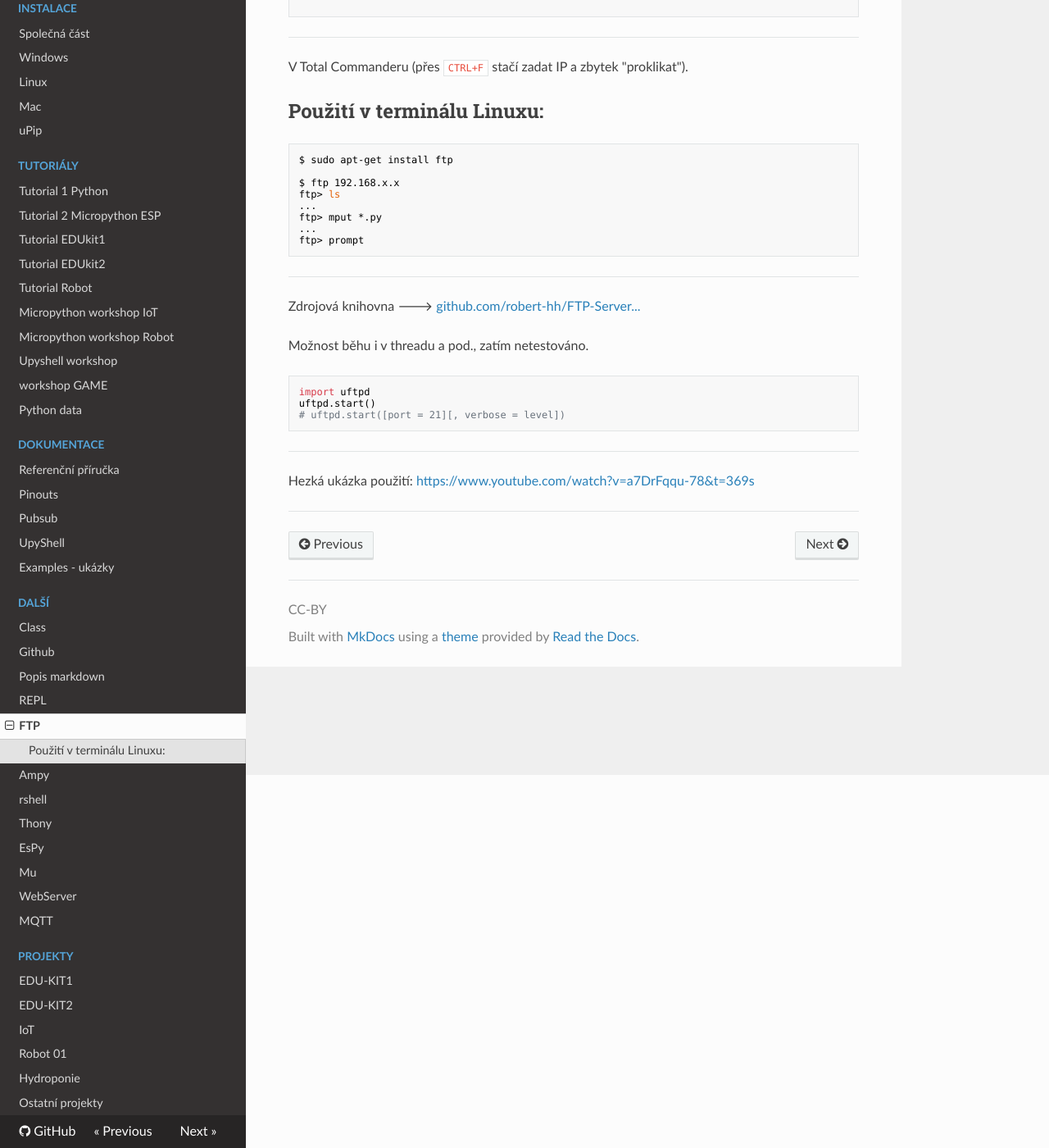
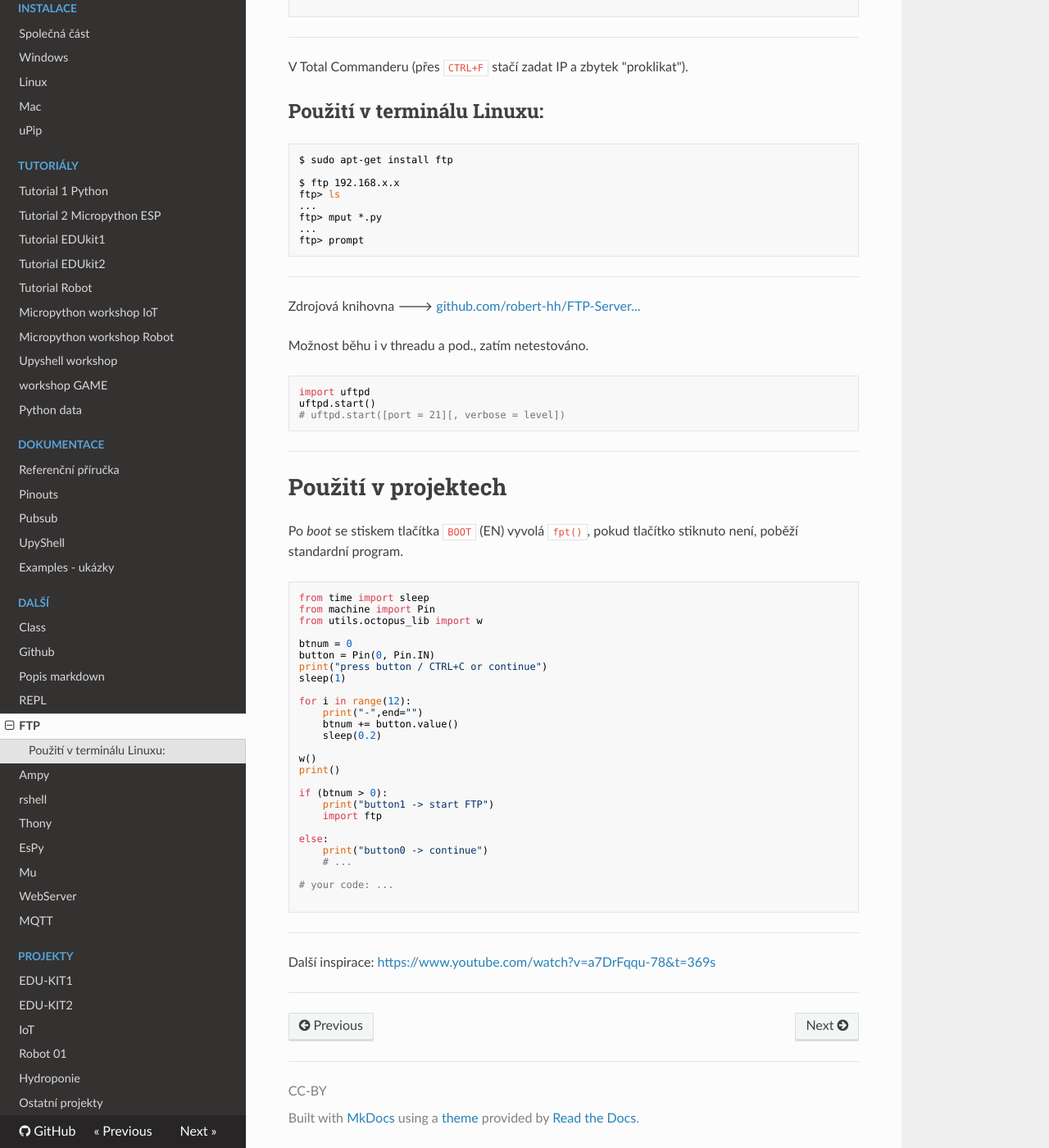
Before and after one commit to octopuslab-cz/docs_octopuslab_cz, an MkDocs documentation site: the page built from docs/ftp.md, in a window 1280 px wide and 1400 px high, scrolled down 455 px. Shown: the whole window at 82% size. Built offline with MkDocs 1.6.1, drawn with Linux system fonts in a browser that asks for light colours; nearby versions of some CDN libraries.

Commit message:
ftp usage

````diff
--- a/docs/ftp.md
+++ b/docs/ftp.md
@@ -50,7 +50,45 @@ uftpd.start()
 
 ---
 
-Hezká ukázka použití:
+
+# Použití v projektech
+Po *boot* se stiskem tlačítka `BOOT` (EN) vyvolá `fpt()`, pokud tlačítko stiknuto není, poběží standardní program.
+
+```python
+from time import sleep
+from machine import Pin
+from utils.octopus_lib import w
+
+btnum = 0
+button = Pin(0, Pin.IN)
+print("press button / CTRL+C or continue")
+sleep(1)
+
+for i in range(12):
+    print("-",end="")
+    btnum += button.value()
+    sleep(0.2)
+
+w()
+print()
+
+if (btnum > 0):
+    print("button1 -> start FTP")
+    import ftp
+
+else:
+    print("button0 -> continue")
+    # ...
+
+# your code: ...
+
+```
+
+
+
+---
+
+Další inspirace:
 https://www.youtube.com/watch?v=a7DrFqqu-78&t=369s
 
 ---
````
Also changed, not shown: docs/basicdoc.md (+1 -1 lines).
